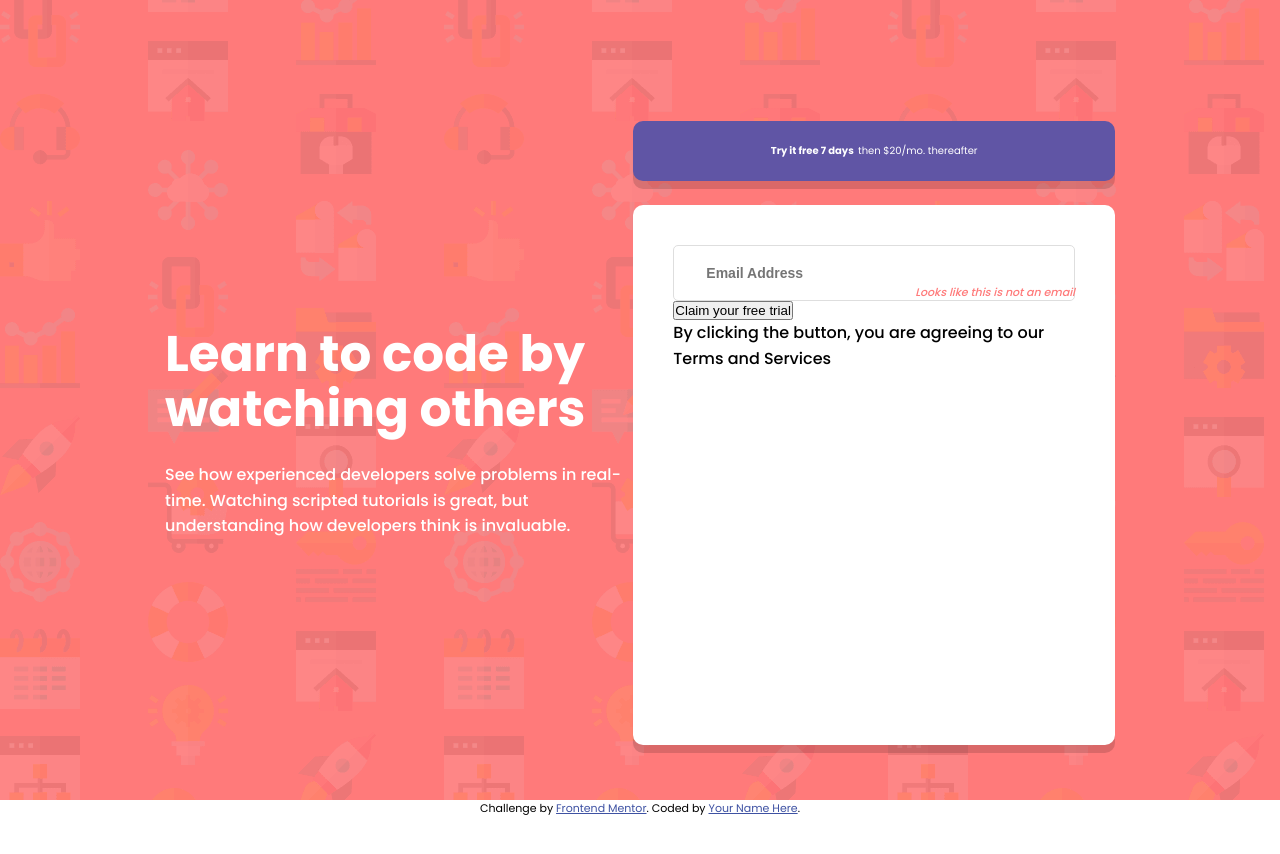
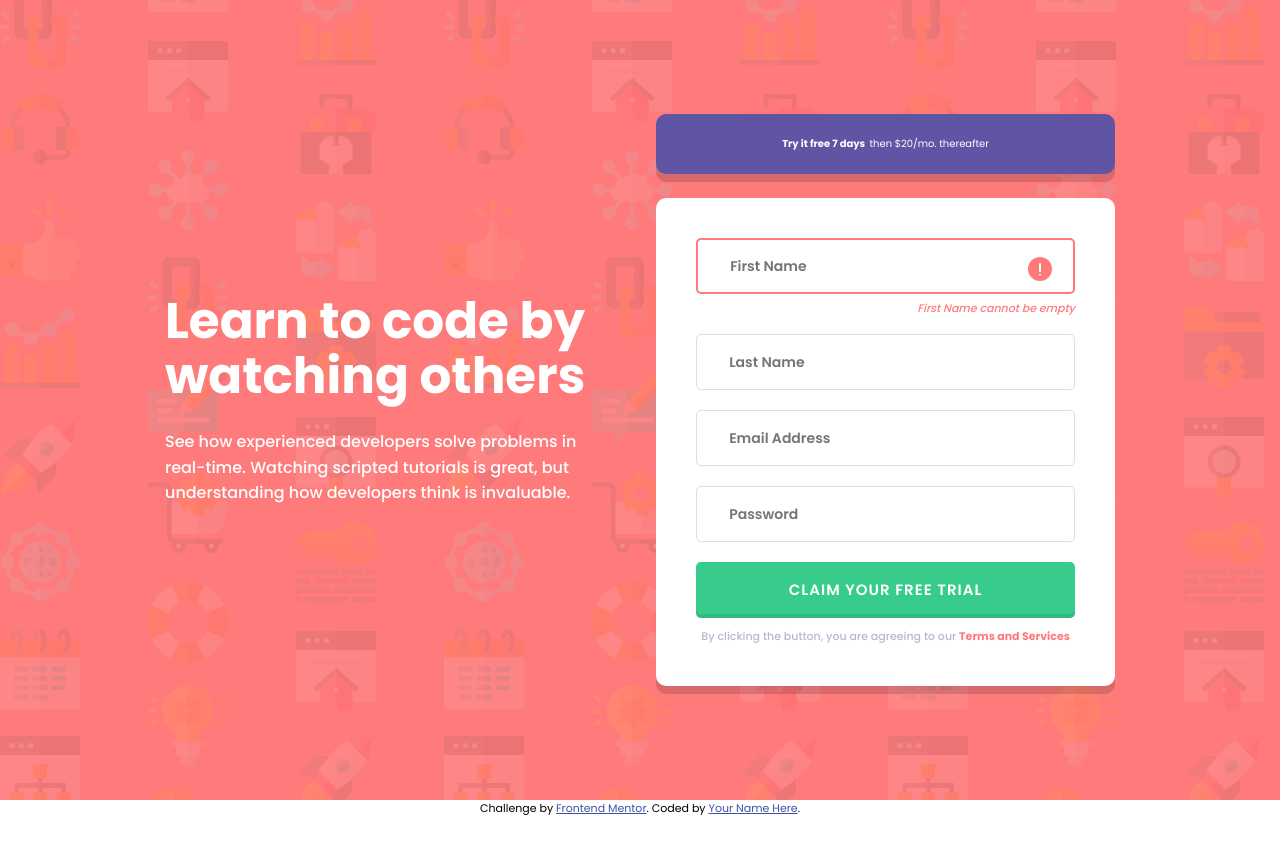
Before and after one commit to bjfirmacion/sign-up-form, a website: page index.html in a window 1280 px wide. After the commit the page ends 817 px from the top, so only its background shows below. Drawn offline with Linux system fonts and the light colour scheme.

Commit message:
finished css styling

```diff
--- a/index.html
+++ b/index.html
@@ -36,12 +36,32 @@
           </div>
 
           <form action="#" class="form">
+            <div class="form__item validate">
+              <input class="form__input" type="text" name="first-name" id="first-name" placeholder="First Name" required />
+              <img class="form__icon-error" src="images/icon-error.svg" alt="error icon">
+              <label class="form__input-label" for="first-name">First Name cannot be empty</label>
+            </div>
+
+            <div class="form__item">
+              <input class="form__input" type="text" name="last-name" id="last-name" placeholder="Last Name" required />
+              <img class="form__icon-error" src="images/icon-error.svg" alt="error icon">
+              <label class="form__input-label" for="last name">Last Name cannot be empty</label>
+            </div>
+
             <div class="form__item">
               <input class="form__input" type="email" name="email" id="email" placeholder="Email Address" required />
+              <img class="form__icon-error" src="images/icon-error.svg" alt="error icon">
               <label class="form__input-label" for="email">Looks like this is not an email</label>
             </div>
-            <input type="submit" value="Claim your free trial">
-            <p class="paragraph form__terms">By clicking the button, you are agreeing to our Terms and Services</p>
+
+            <div class="form__item">
+              <input class="form__input" type="passoword" name="passoword" id="password" placeholder="Password" required />
+              <img class="form__icon-error" src="images/icon-error.svg" alt="error icon">
+              <label class="form__input-label" for="email">Password cannot be empty</label>
+            </div>
+
+            <input class="form__submit" type="submit" value="Claim your free trial">
+            <p class="paragraph form__terms">By clicking the button, you are agreeing to our <a href="" class="form__terms--link">Terms and Services</a></p>
           </form>
         </div>
       </div>
--- a/sass/_base.scss
+++ b/sass/_base.scss
@@ -13,6 +13,7 @@
 
   // shadows
 --box-shadow-1: 0px 8px 0px rgba(0, 0, 0, 0.14688);
+--box-shadow-2: inset 0px -4px 0px rgba(0, 0, 0, 0.0908818);
 }
 
 // ========= Global Resets =========
@@ -27,6 +28,10 @@
 html {
   box-sizing: border-box;
   font-size: 62.5%; // sets 1 rem = 10px based on browser default
+}
+
+input {
+  font-family: "Poppins", sans-serif;
 }
 
 // ========= Typography =========
--- a/sass/_form.scss
+++ b/sass/_form.scss
@@ -1,5 +1,5 @@
 .form {
-  height: 54rem;
+  height: auto;
   background-color: #fff;
   padding: 4rem;
   border-radius: 10px;
@@ -8,6 +8,7 @@
   &__item {
     width: 100%;
     position: relative;
+    transition: all 0.2s;
   }
 
   &__input {
@@ -17,19 +18,25 @@
     padding: 1.5rem 3.2rem;
     border: 1px solid #dedede;
     background-color: #fff;
-    opacity: 1;
     outline: none;
     border-radius: 5px;
-    // margin-bottom: 2rem;
+    margin-bottom: 2rem;
 
     font-size: 1.4rem;
     line-height: 1.86;
     font-weight: 600;
-    transition: all .2s;
+    transition: all 0.2s;
 
     &:focus {
       border-color: var(--blue);
     }
+  }
+
+  &__icon-error {
+    position: absolute;
+    top: 20%;
+    right: 6%;
+    opacity: 0;
   }
 
   &__input-label {
@@ -40,6 +47,67 @@
 
     position: absolute;
     right: 0;
-    bottom: 0;
+    bottom: 18%;
+    opacity: 0;
+    transition: opacity 0.2s;
+  }
+
+  &__submit {
+    width: 100%;
+    border-radius: 5px;
+    border: none;
+    outline: none;
+    padding: 1.5rem;
+    background-color: var(--green);
+    box-shadow: var(--box-shadow-2);
+    color: white;
+    font-size: 1.5rem;
+    font-weight: 600;
+    line-height: 1.73;
+    text-transform: uppercase;
+    letter-spacing: 1px;
+    margin-bottom: 10px;
+    cursor: pointer;
+    transition: opacity .2s;
+    backface-visibility: hidden;
+    -webkit-backface-visibility: hidden;
+    opacity: 1;
+
+    &:hover {
+      opacity: .7;
+    }
+  }
+
+  &__terms {
+    color: var(--grayish-blue);
+    font-size: 1.1rem;
+    font-weight: 500;
+    text-align: center;
+
+    &--link:link,
+    &--link:visited {
+      text-decoration: none;
+      font-weight: 700;
+      color: var(--red);
+      transition: color .2s;
+    }
+
+    &--link:hover,
+    &--link:active {
+      color: var(--blue);
+    }
+  }
+
+  &__item.validate {
+
+    .form__input:invalid {
+      border: 2px solid var(--red);
+      margin-bottom: 4rem;
+
+      & + .form__icon-error,
+      & + .form__icon-error + .form__input-label {
+        opacity: 1;
+      }
+    }
   }
 }
--- a/sass/_section-signup.scss
+++ b/sass/_section-signup.scss
@@ -1,6 +1,7 @@
 .container {
   max-width: 144rem;
-  padding: 12.1rem 16.5rem;
+  height: 100%;
+  padding: 0 16.5rem;
 }
 
 .section-signup {
@@ -21,6 +22,7 @@
   &__text {
     flex: 0 1 52.5rem;
     color: #fff;
+    margin-right: 4.5rem;
   }
 
   &__header {
```
Also changed, not shown: css/style.css.
